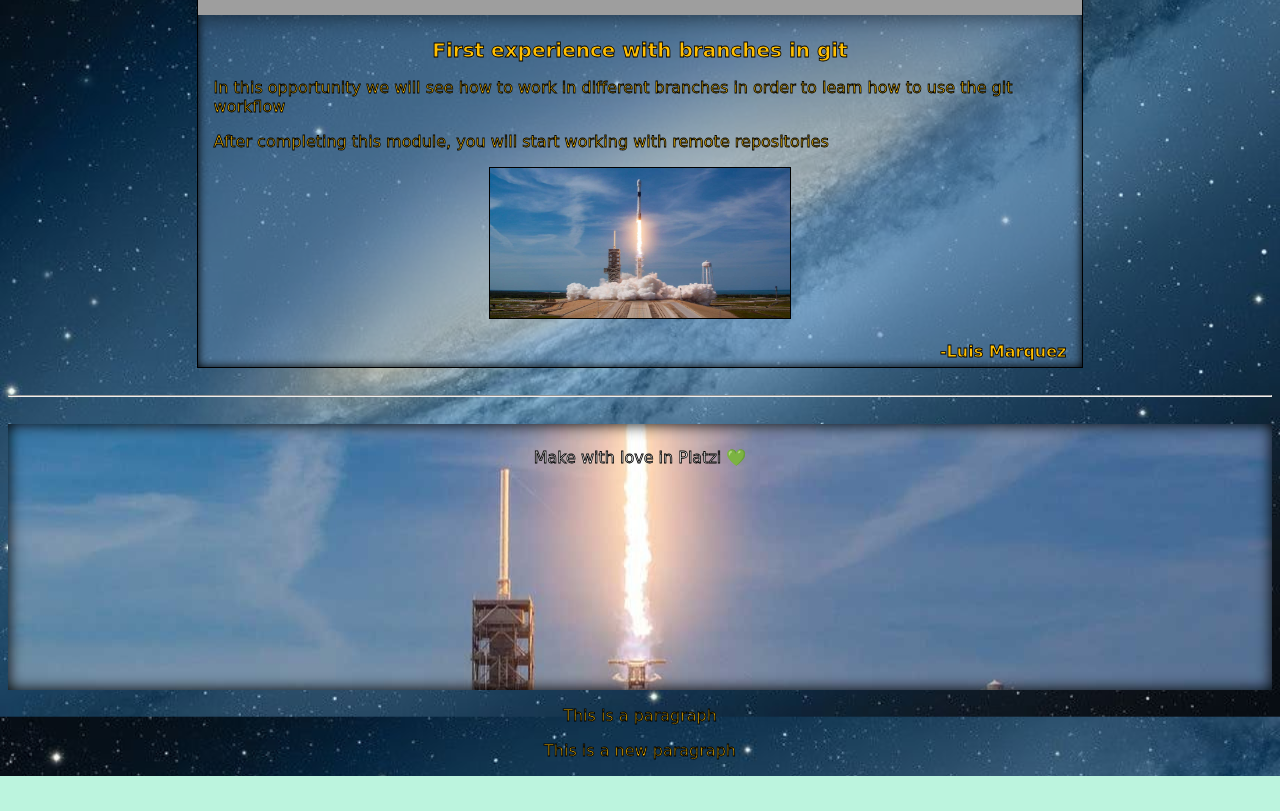
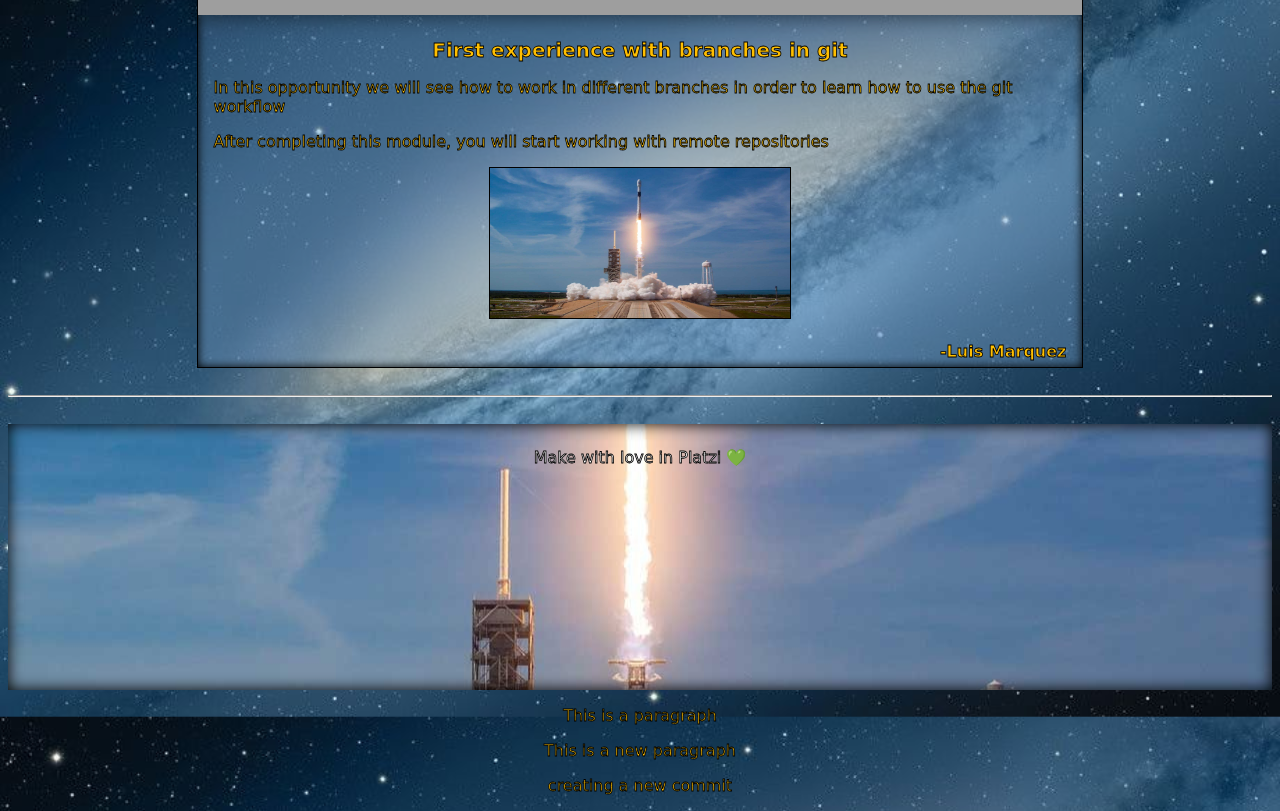
Before and after one commit to MarquezLuis96/02---Module-III---Git-Basic-Workflow, a plain HTML site: page index.html in a window 1280 px wide. Shown: the part 118-929 px from the top of the page. Before the commit the page ends 894 px from the top, so only its background shows below. Drawn offline with Linux system fonts and the light colour scheme; grey boxes are pictures that could not be loaded.

```diff
--- a/index.html
+++ b/index.html
@@ -60,5 +60,6 @@
 
         <p>This is a paragraph</p>
         <p>This is a new paragraph</p>
+        <p>creating a new commit</p>
     </footer>
 </html>
```
